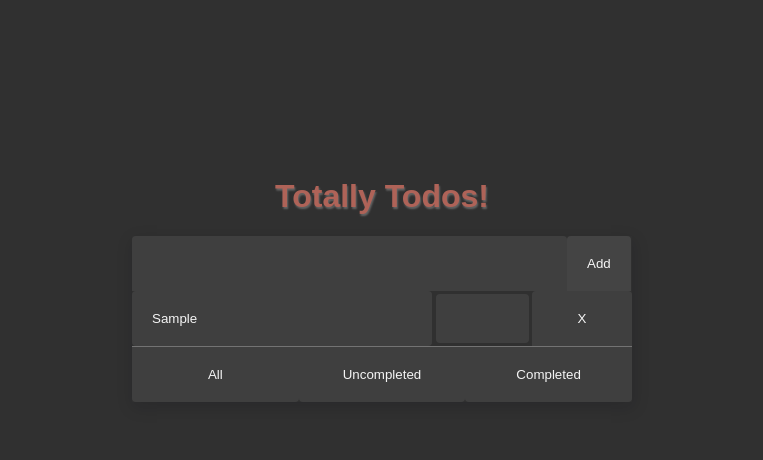
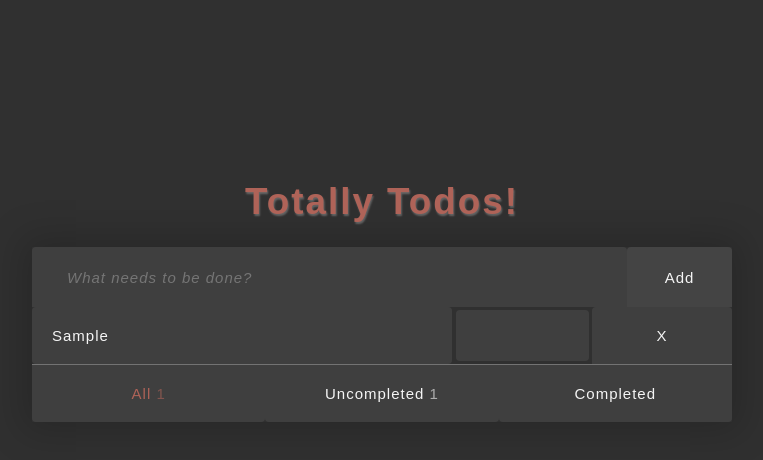
Before and after one commit to michellebholland/recoil-demo-todo, a React app: page / in a window 1280 px wide. Both pictures are taken after typing "Sample" into the empty fields and a click on the button "Add". Shown: the top 460 px of the page, without its empty margins (258-1021 px from the left). Built offline with nearby package versions, Linux system fonts and the light colour scheme; a web font is replaced by a local one.

Commit message:
add item stats, fix styling

```diff
--- a/src/components/TodoItem.jsx
+++ b/src/components/TodoItem.jsx
@@ -1,15 +1,14 @@
 import React from 'react';
 import { useRecoilState } from 'recoil';
-import { todoListState } from '../store/atoms';
+import { todoListState } from '../store/store';
 import '../styles/styles.css';
-
 
 function replaceItemAtIndex(arr, index, newValue) {
   return [...arr.slice(0, index), newValue, ...arr.slice(index + 1)];
 }
 
 function removeItemAtIndex(arr, index) {
-  return [arr.slice(0, index), ...arr.slice(index + 1)];
+  return [...arr.slice(0, index), ...arr.slice(index + 1)];
 }
 
 const TodoItem = ({ item }) => {
@@ -33,7 +32,7 @@ const TodoItem = ({ item }) => {
   const deleteItem = () => {
     const newList = removeItemAtIndex(todoList, index);
     setTodoList(newList);
-  }
+  };
   return (
     <div className="itemContainer">
       <input type="text" value={item.text} onChange={editItemText} />
@@ -44,7 +43,9 @@ const TodoItem = ({ item }) => {
         type="checkbox"
         onChange={toggleItemCompletion}
       />
-      <button type="submit" onClick={deleteItem}>X</button>
+      <button type="submit" onClick={deleteItem}>
+        X
+      </button>
     </div>
   );
 };
--- a/src/components/TodoItemCreator.jsx
+++ b/src/components/TodoItemCreator.jsx
@@ -1,6 +1,6 @@
 import React, { useState } from 'react';
 import { useSetRecoilState } from 'recoil';
-import { todoListState } from '../store/atoms';
+import { todoListState } from '../store/store';
 
 const TodoItemCreator = () => {
   const [inputValue, setInputValue] = useState('');
@@ -24,7 +24,7 @@ const TodoItemCreator = () => {
 
   return (
     <div className="itemCreator">
-      <input className="inputText" type="text" value={inputValue} onChange={onChange} />
+      <input className="inputText" type="text" value={inputValue} onChange={onChange} placeholder="What needs to be done?"/>
       <button type="submit" onClick={addItem}>
         Add
       </button>
--- a/src/components/TodoList.jsx
+++ b/src/components/TodoList.jsx
@@ -1,6 +1,6 @@
 import React from 'react';
 import { useRecoilValue } from 'recoil';
-import { filteredTodoListState } from '../store/atoms';
+import { filteredTodoListState } from '../store/store';
 import TodoItem from './TodoItem';
 import TodoItemCreator from './TodoItemCreator';
 import '../styles/styles.css';
--- a/src/components/TodoListFilters.jsx
+++ b/src/components/TodoListFilters.jsx
@@ -1,24 +1,43 @@
-import React from 'react';
-import { useRecoilState } from 'recoil';
-import { todoListFilterState } from '../store/atoms';
+import React, { useState } from 'react';
+import { useRecoilState, useRecoilValue } from 'recoil';
+import { todoListFilterState, todoListStatsState } from '../store/store';
 
 const TodoListFilters = () => {
   const [filter, setFilter] = useRecoilState(todoListFilterState);
+  const { totalNum, totalCompletedNum, totalUncompletedNum, percentCompleted } = useRecoilValue(
+    todoListStatsState,
+  );
   const updateFilter = ({ target: { value } }) => {
+    console.log(value);
     setFilter(value);
   };
   return (
     <ul>
-      <button type="submit" value="Show All" onClick={updateFilter}>
-        All
+      <button
+        style={{ color: filter === 'Show All' ? '#af6358' : 'whitesmoke' }}
+        type="submit"
+        value="Show All"
+        onClick={updateFilter}
+      >
+        All <span> {totalNum || ''}</span>
       </button>
 
-      <button type="submit" value="Show Uncompleted" onClick={updateFilter}>
-        Uncompleted
+      <button
+        style={{ color: filter === 'Show Uncompleted' ? '#af6358' : 'whitesmoke' }}
+        type="submit"
+        value="Show Uncompleted"
+        onClick={updateFilter}
+      >
+        Uncompleted <span>{totalUncompletedNum || ''}</span>
       </button>
 
-      <button type="submit" value="Show Completed" onClick={updateFilter}>
-        Completed
+      <button
+        style={{ color: filter === 'Show Completed' ? '#af6358' : 'whitesmoke' }}
+        type="submit"
+        value="Show Completed"
+        onClick={updateFilter}
+      >
+        Completed <span>{totalCompletedNum || ''}</span>
       </button>
     </ul>
   );
--- a/src/store/atoms.jsx
+++ b/src/store/store.jsx
@@ -26,4 +26,21 @@ const filteredTodoListState = selector({
     }
   },
 });
-export { todoListState, todoListFilterState, filteredTodoListState };
+
+const todoListStatsState = selector({
+  key: 'todoListStatsState',
+  get: ({get}) => {
+    const list = get(todoListState);
+    const totalNum = list.length;
+    const totalCompletedNum = list.filter(todo => todo.isComplete).length;
+    const totalUncompletedNum = totalNum - totalCompletedNum;
+    const percentCompleted = totalNum === 0 ? 0 : totalCompletedNum / totalNum;
+    return {
+      totalNum,
+      totalCompletedNum,
+      totalUncompletedNum,
+      percentCompleted,
+    }
+  }
+})
+export { todoListState, todoListFilterState, filteredTodoListState, todoListStatsState };
--- a/src/styles/styles.css
+++ b/src/styles/styles.css
@@ -11,12 +11,14 @@ html {
   grid-template-rows: 15fr 33fr 33fr;
 }
 .itemsContainer {
-  box-shadow: 1px 5px 15px rgba(11, 11, 22, 0.171);
+  box-shadow: 0px 0px 35px 10px rgba(0, 0, 0, 0.171);
 }
 h1 {
   text-align: center;
-  color: rgb(175, 99, 88);
+  font-size: 2.3rem;
+  color: #af6358;
  text-shadow: 1px 2px 2px rgba(250, 250, 250, 0.267);
+ letter-spacing: 2px;
 }
 input, button, select {
   background-color: rgb(63, 63, 63);
@@ -25,23 +27,19 @@ input, button, select {
   padding: 20px;
   border-radius: 4px;
   color: whitesmoke;
+  font-size: 15px;
+  letter-spacing: 1px;
 }
 .listContainer {
   width: 80vw;
   margin: 0 auto;
 }
-.itemCreator input, button {
-
- border-radius: 4px 4px 0px 0px;
-}
 
 .listRow {
   margin: 0 auto;
-  width: 500px;
+  width: 700px;
 }
-.inputText {
-  width: 79%;
-}
+
 .itemsContainer {
   max-height: 500px;
   overflow: auto;
@@ -71,6 +69,9 @@ button:active {
 input:focus {
   outline: none;
 }
+input::placeholder {
+  font-style: italic;
+}
 .checkbox {
   -webkit-appearance: none;
 }
@@ -83,3 +84,22 @@ input:focus {
 	box-shadow: 0 1px 2px rgba(0,0,0,0.05), inset 0px -15px 10px -12px rgba(0,0,0,0.05), inset 15px 10px -12px rgba(255,255,255,0.1);
 	color: #99a1a7;
 }
+
+button span {
+  opacity: .60;
+}
+
+.itemCreator button {
+  width: 15%;
+  padding: 0px;
+  height: 60px;
+}
+.itemCreator input {
+  padding: 0 0 0 5%;
+  width: 80%;
+  height: 60px;
+}
+
+.itemCreator input, button {
+  border-radius: 4px 4px 0px 0px;
+ }
```
Also changed, not shown: src/components/TodoListStats.jsx (added, +18 -0 lines), src/App.jsx (added), 1 other file (tests, documents, lock files or other folders).
